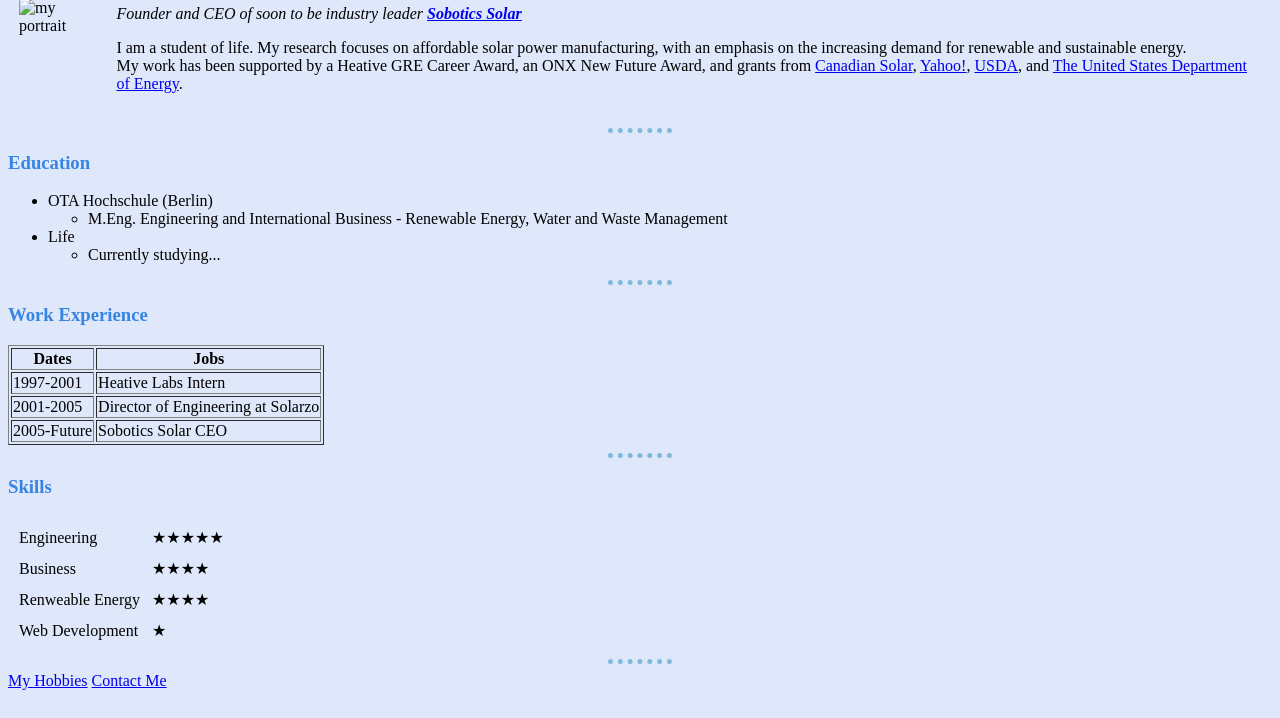
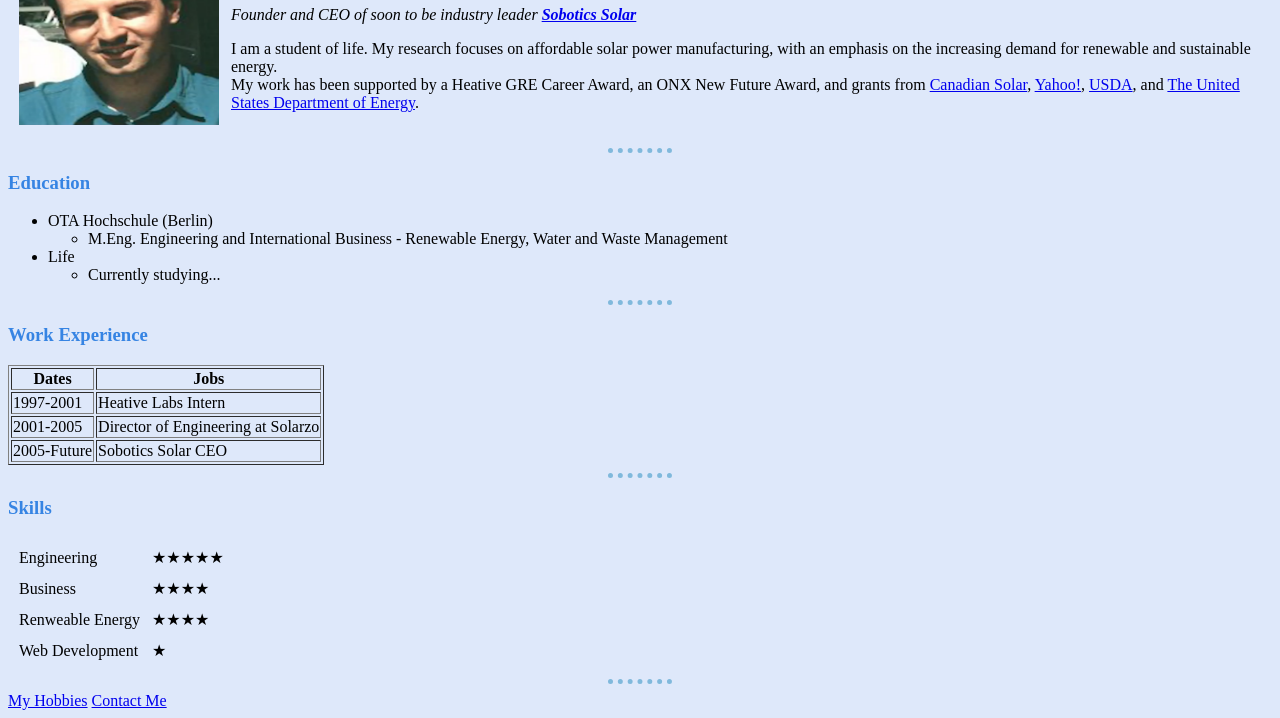
Before and after one commit to jfrecald/old_homepage, a plain HTML site: page index.html in a window 1280 px wide. Shown: the part 94-812 px from the top of the page. Drawn offline with Linux system fonts and the light colour scheme; files whose address does not match are found by name.

Commit message:
Update index.html

```diff
--- a/index.html
+++ b/index.html
@@ -11,7 +11,7 @@
 <body>
   <table cellspacing="10">
     <tr>
-      <td><img src="images\my_portrait.png" alt="my portrait" width="200" height="200"></td>
+      <td><img src="my_portrait.png" alt="my portrait" width="200" height="200"></td>
       <td>
         <h1>Jeffree Caldwell</h1>
         <p><em>Founder and CEO of soon to be industry leader <strong><a href="https://www.sobotics.com/">Sobotics Solar</a></strong></em></p>
```
